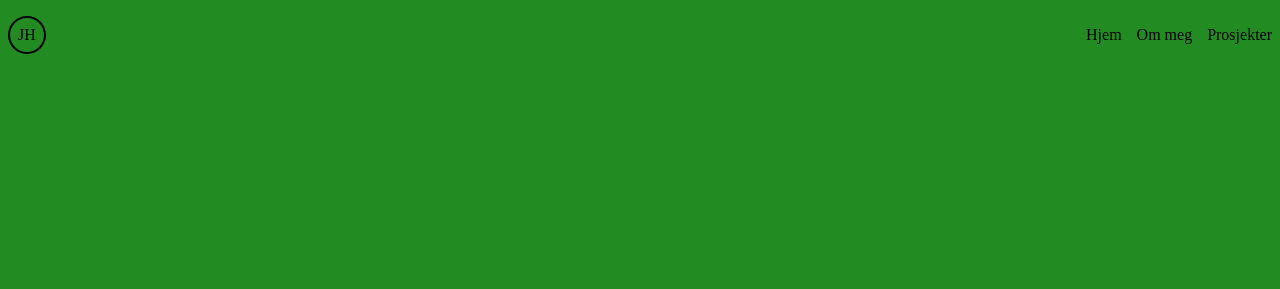
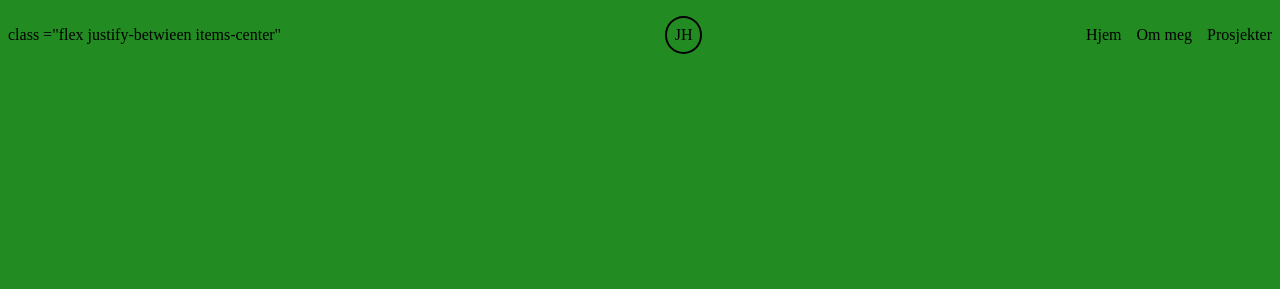
Before and after one commit to Murka1456/undervisning-9, a website: page index.html in a window 1280 px wide. Shown: the top 289 px of the page. Drawn offline with Linux system fonts and the light colour scheme.

Commit message:
class flex

```diff
--- a/index.html
+++ b/index.html
@@ -9,7 +9,7 @@
   </head>
 
   <body>
-    <header>
+    <header>class ="flex justify-betwieen items-center"
       <div class="headerLogo">JH</div>
       <nav>
         <ul class="navigation">
```
Also changed, not shown: 1 other file.
